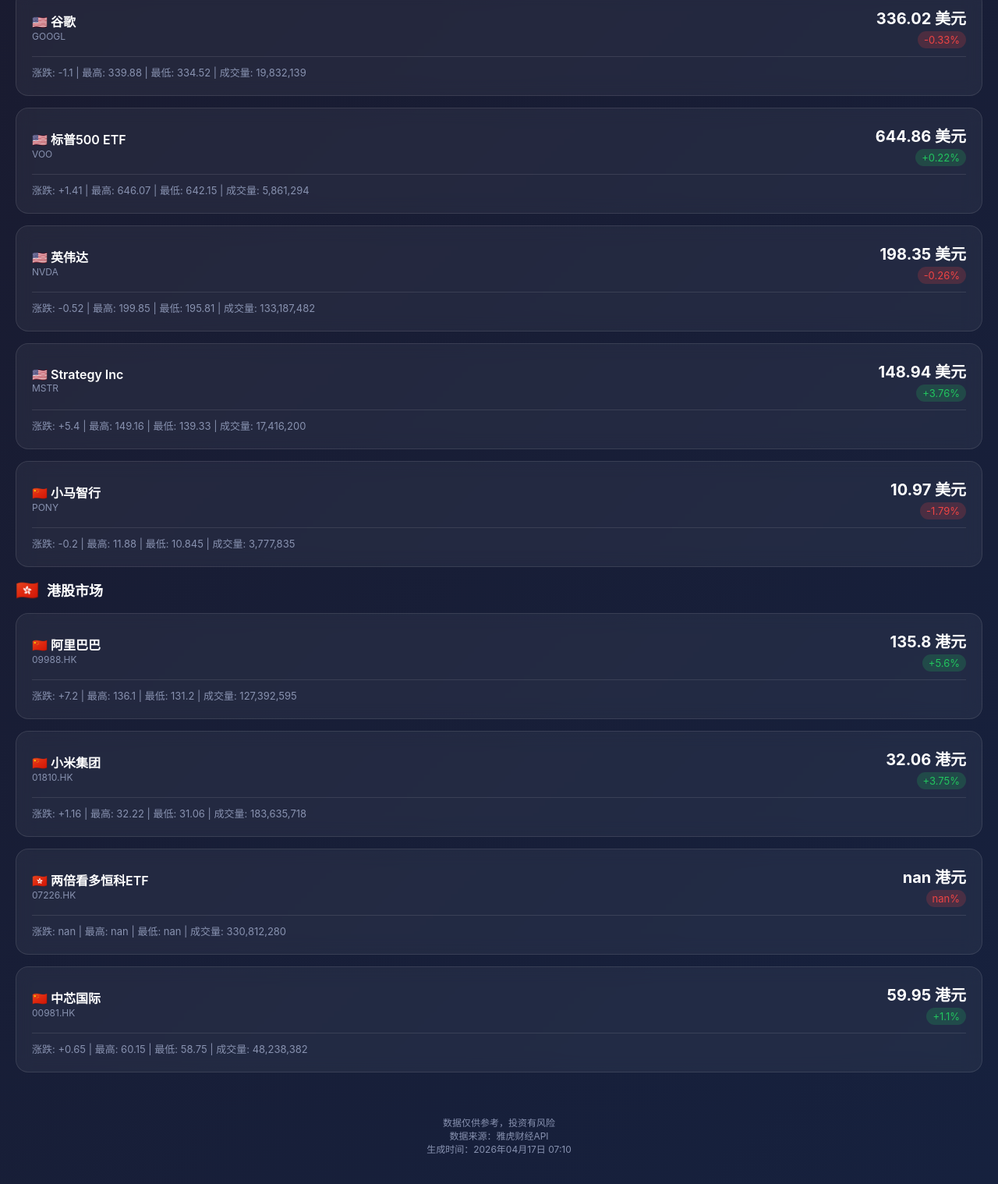
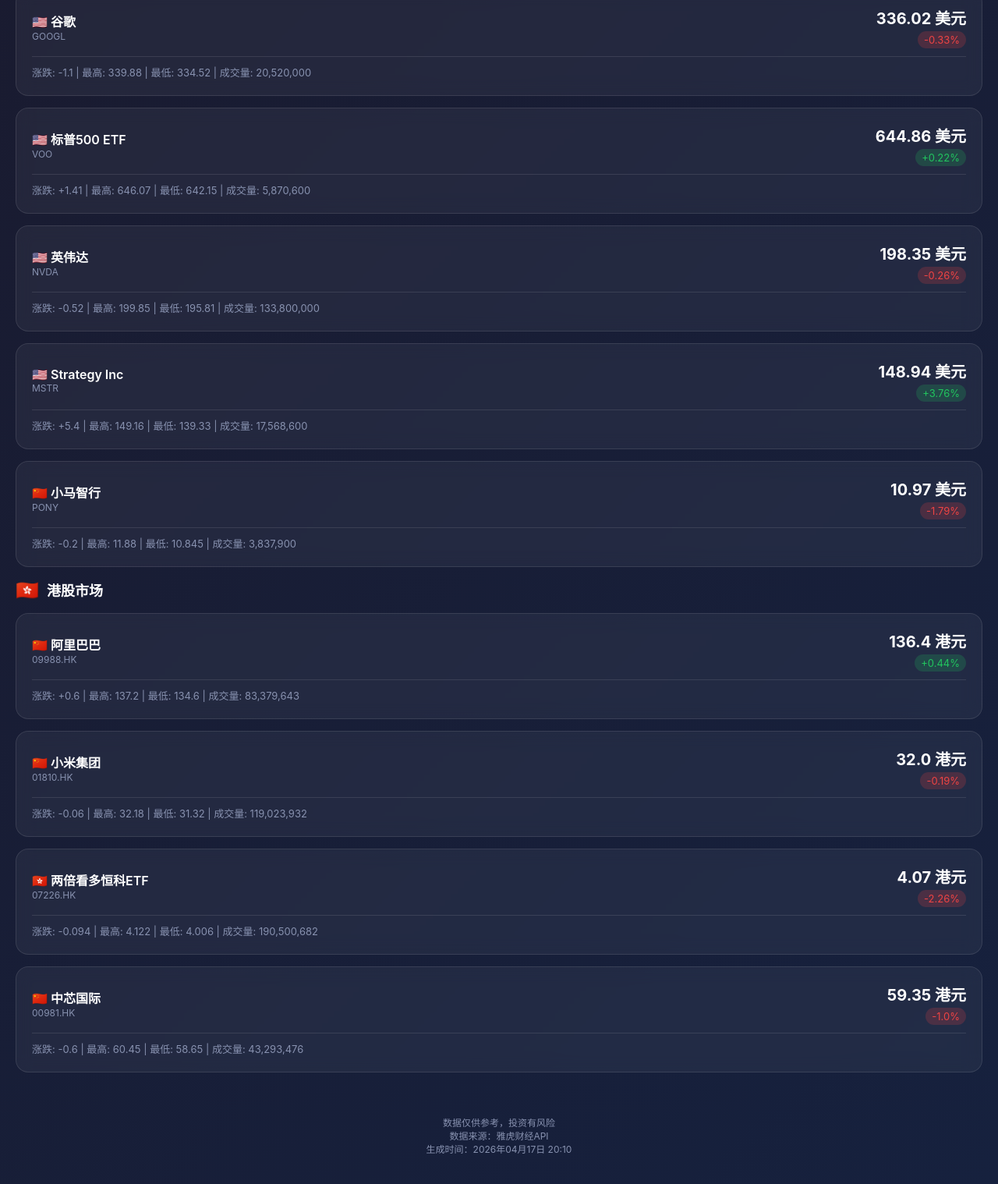
Before and after one commit to allvogue26/stock-news, a plain HTML site: page index.html in a window 1280 px wide. Shown: the part 504-2022 px from the top of the page at 78% size. Drawn offline with Linux system fonts and the light colour scheme.

Commit message:
Update stock report - 2026-04-17 20:10

```diff
--- a/index.html
+++ b/index.html
@@ -59,7 +59,7 @@
     <div class="header">
         <h1>📊 股票新闻</h1>
         <div class="date">2026年04月17日</div>
-        <div class="time">更新时间：07:10</div>
+        <div class="time">更新时间：20:10</div>
         <div class="data-source">📡 数据来源：雅虎财经API</div>
     </div>
 
@@ -68,8 +68,8 @@
             <div class="summary-title">📈 市场概览</div>
             <div class="summary-text">
                 今日关注 10 只股票 | 成功获取 10 只 |
-                <span style="color: #22c55e;">上涨 5 只</span> |
-                <span style="color: #ef4444;">下跌 5 只</span>
+                <span style="color: #22c55e;">上涨 3 只</span> |
+                <span style="color: #ef4444;">下跌 7 只</span>
             </div>
         </div>
 
@@ -87,7 +87,7 @@
                 </div>
             </div>
             <div class="stock-details">
-                涨跌: -3.05 | 最高: 394.06 | 最低: 381.8 | 成交量: 63,153,286
+                涨跌: -3.05 | 最高: 394.06 | 最低: 381.8 | 成交量: 63,381,400
             </div>
         </div>
 
@@ -103,7 +103,7 @@
                 </div>
             </div>
             <div class="stock-details">
-                涨跌: -1.1 | 最高: 339.88 | 最低: 334.52 | 成交量: 19,832,139
+                涨跌: -1.1 | 最高: 339.88 | 最低: 334.52 | 成交量: 20,520,000
             </div>
         </div>
 
@@ -119,7 +119,7 @@
                 </div>
             </div>
             <div class="stock-details">
-                涨跌: +1.41 | 最高: 646.07 | 最低: 642.15 | 成交量: 5,861,294
+                涨跌: +1.41 | 最高: 646.07 | 最低: 642.15 | 成交量: 5,870,600
             </div>
         </div>
 
@@ -135,7 +135,7 @@
                 </div>
             </div>
             <div class="stock-details">
-                涨跌: -0.52 | 最高: 199.85 | 最低: 195.81 | 成交量: 133,187,482
+                涨跌: -0.52 | 最高: 199.85 | 最低: 195.81 | 成交量: 133,800,000
             </div>
         </div>
 
@@ -151,7 +151,7 @@
                 </div>
             </div>
             <div class="stock-details">
-                涨跌: +5.4 | 最高: 149.16 | 最低: 139.33 | 成交量: 17,416,200
+                涨跌: +5.4 | 最高: 149.16 | 最低: 139.33 | 成交量: 17,568,600
             </div>
         </div>
 
@@ -167,7 +167,7 @@
                 </div>
             </div>
             <div class="stock-details">
-                涨跌: -0.2 | 最高: 11.88 | 最低: 10.845 | 成交量: 3,777,835
+                涨跌: -0.2 | 最高: 11.88 | 最低: 10.845 | 成交量: 3,837,900
             </div>
         </div>
 
@@ -180,12 +180,12 @@
                     <div class="stock-code">09988.HK</div>
                 </div>
                 <div class="stock-price">
-                    <div class="price-value">135.8 港元</div>
-                    <div class="price-change change-up">+5.6%</div>
+                    <div class="price-value">136.4 港元</div>
+                    <div class="price-change change-up">+0.44%</div>
                 </div>
             </div>
             <div class="stock-details">
-                涨跌: +7.2 | 最高: 136.1 | 最低: 131.2 | 成交量: 127,392,595
+                涨跌: +0.6 | 最高: 137.2 | 最低: 134.6 | 成交量: 83,379,643
             </div>
         </div>
 
@@ -196,12 +196,12 @@
                     <div class="stock-code">01810.HK</div>
                 </div>
                 <div class="stock-price">
-                    <div class="price-value">32.06 港元</div>
-                    <div class="price-change change-up">+3.75%</div>
+                    <div class="price-value">32.0 港元</div>
+                    <div class="price-change change-down">-0.19%</div>
                 </div>
             </div>
             <div class="stock-details">
-                涨跌: +1.16 | 最高: 32.22 | 最低: 31.06 | 成交量: 183,635,718
+                涨跌: -0.06 | 最高: 32.18 | 最低: 31.32 | 成交量: 119,023,932
             </div>
         </div>
 
@@ -212,12 +212,12 @@
                     <div class="stock-code">07226.HK</div>
                 </div>
                 <div class="stock-price">
-                    <div class="price-value">nan 港元</div>
-                    <div class="price-change change-down">nan%</div>
+                    <div class="price-value">4.07 港元</div>
+                    <div class="price-change change-down">-2.26%</div>
                 </div>
             </div>
             <div class="stock-details">
-                涨跌: nan | 最高: nan | 最低: nan | 成交量: 330,812,280
+                涨跌: -0.094 | 最高: 4.122 | 最低: 4.006 | 成交量: 190,500,682
             </div>
         </div>
 
@@ -228,19 +228,19 @@
                     <div class="stock-code">00981.HK</div>
                 </div>
                 <div class="stock-price">
-                    <div class="price-value">59.95 港元</div>
-                    <div class="price-change change-up">+1.1%</div>
+                    <div class="price-value">59.35 港元</div>
+                    <div class="price-change change-down">-1.0%</div>
                 </div>
             </div>
             <div class="stock-details">
-                涨跌: +0.65 | 最高: 60.15 | 最低: 58.75 | 成交量: 48,238,382
+                涨跌: -0.6 | 最高: 60.45 | 最低: 58.65 | 成交量: 43,293,476
             </div>
         </div>
     </div>
     <div class="footer">
         数据仅供参考，投资有风险<br>
         数据来源：雅虎财经API<br>
-        生成时间：2026年04月17日 07:10
+        生成时间：2026年04月17日 20:10
     </div>
 </body>
 </html>
```
